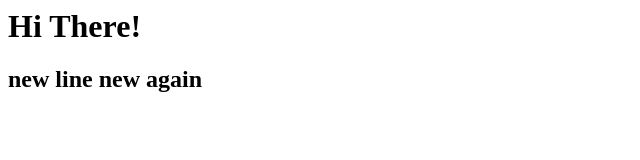
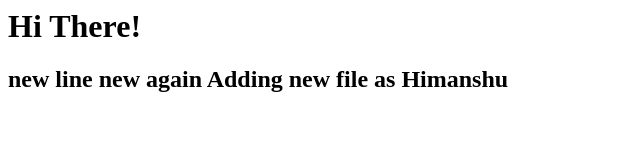
Before and after one commit to prince2489/git-demo, a plain HTML site: page index.html in a window 1280 px wide. Shown: the whole page, without its empty margins (0-640 px from the left). Drawn offline with Linux system fonts and the light colour scheme.

Commit message:
Update index.html
hey adding a new line to check that

```diff
--- a/index.html
+++ b/index.html
@@ -3,3 +3,4 @@ Hi There!
 <h2>
 new line
 new again
+Adding new file as Himanshu
```
